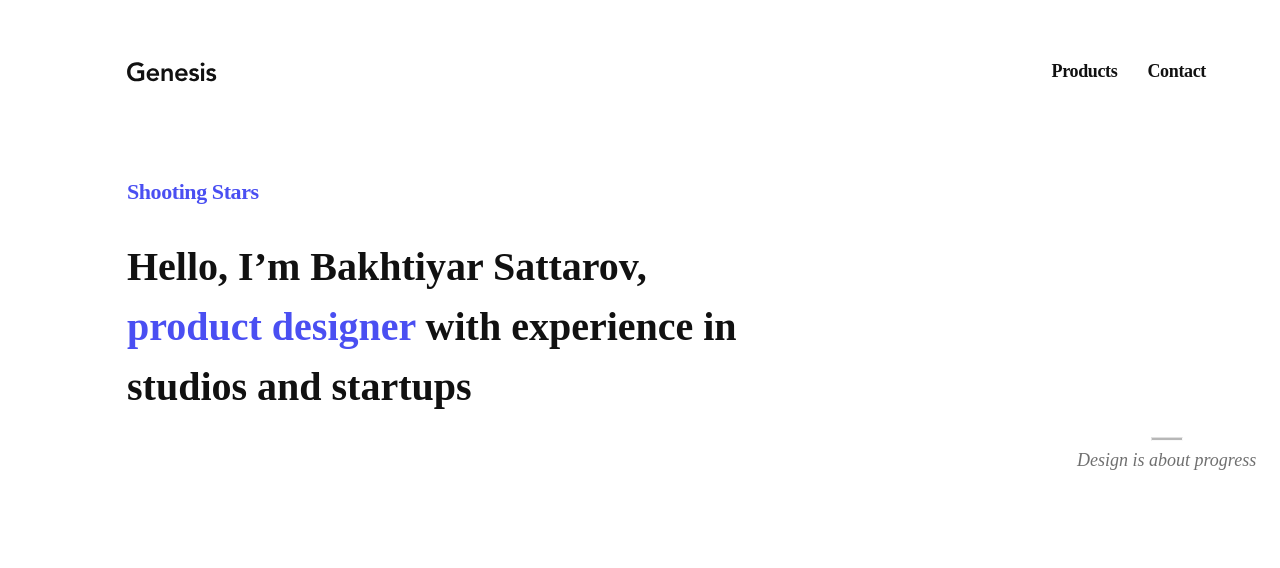
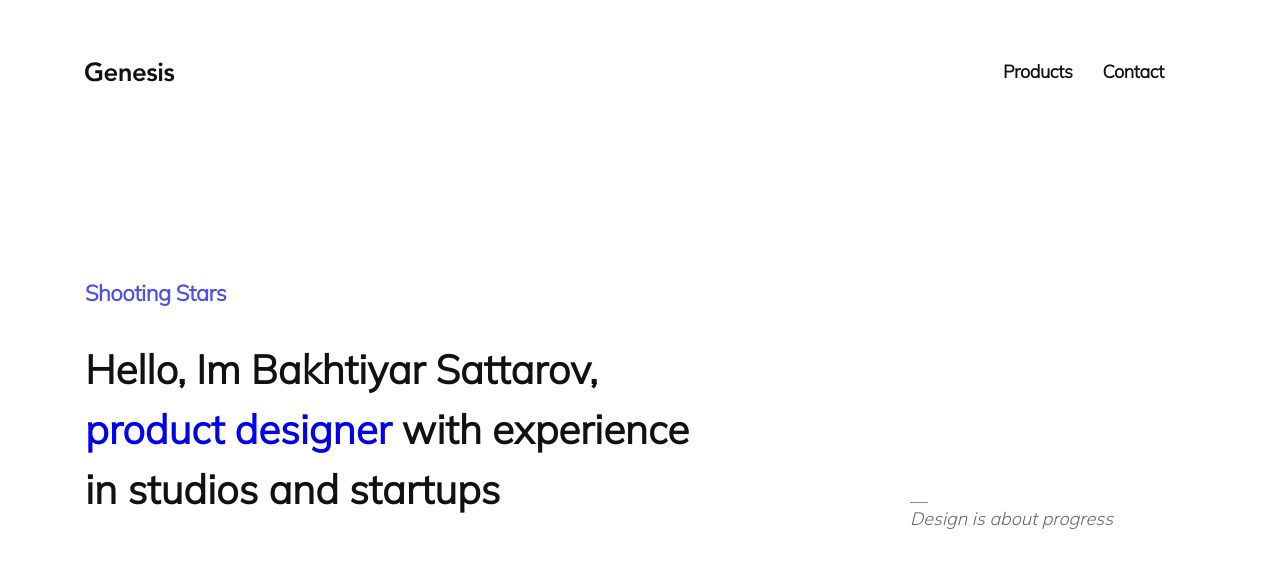
Before and after one commit to almithajoju/Genesis, a plain HTML site: page index.html in a window 1280 px wide. Drawn offline with Linux system fonts and the light colour scheme.

Commit message:
small changes in section 1

```diff
--- a/index.html
+++ b/index.html
@@ -5,6 +5,9 @@
     <meta name="viewport" content="width=device-width, initial-scale=1.0">
     <link rel="stylesheet" href="styles/reset.css">
     <link rel="stylesheet" href="styles/index.css">
+    <link rel="preconnect" href="https://fonts.googleapis.com">
+    <link rel="preconnect" href="https://fonts.gstatic.com" crossorigin>
+    <link href="https://fonts.googleapis.com/css2?family=Mulish:wght@300&display=swap" rel="stylesheet">
     <title>Document</title>
 </head>
 <body>
@@ -22,30 +25,17 @@
         </nav>
     </header>
     <main>
-         <!-- Section One -->
-         <section class="section-one">
-            <div class="row">
-                <div class="cols">
-                    <h3 class="main-title">Shooting Stars</h3>
-                    <p class="main-info">Hello, I’m Bakhtiyar Sattarov,
-                        <span>product designer</span> with experience in studios and startups</p>
-                </div>
-                <div class="sub-dialogue">
-                    <hr>
-                    <p>Design is about progress</p>
-                </div>
+        <!-- section 1 -->
+        <div class="container-1">
+            <div class="main-title">
+                <h3 class="main-text">Shooting Stars</h3>
+                <h1 class="main-info">Hello, Im Bakhtiyar Sattarov, <a href="./projects.html">product designer</a> with experience in studios and startups</h1>
             </div>
-        </section>
-
-         <!-- Section Two -->
-         <div class="section-two">
-            <div class="container">
-
+            <div class="progress">
+                <p>__</p>
+                <p>Design is about progress</p>
             </div>
         </div>
-
-
-
     </main>
 </body>
 </html>
```
Also changed, not shown: pages/contact.html (added, +11 -0 lines), pages/project.html (added, +11 -0 lines), images/img1.png (added), images/img10.png (added), images/img11.png (added), images/img12.png (added), images/img2.png (added), images/img3.png (added), images/img4.png (added), images/img5.png (added), images/img6.png (added), images/img7.png (added), images/img8.png (added), images/img9.png (added), 2 more files.
